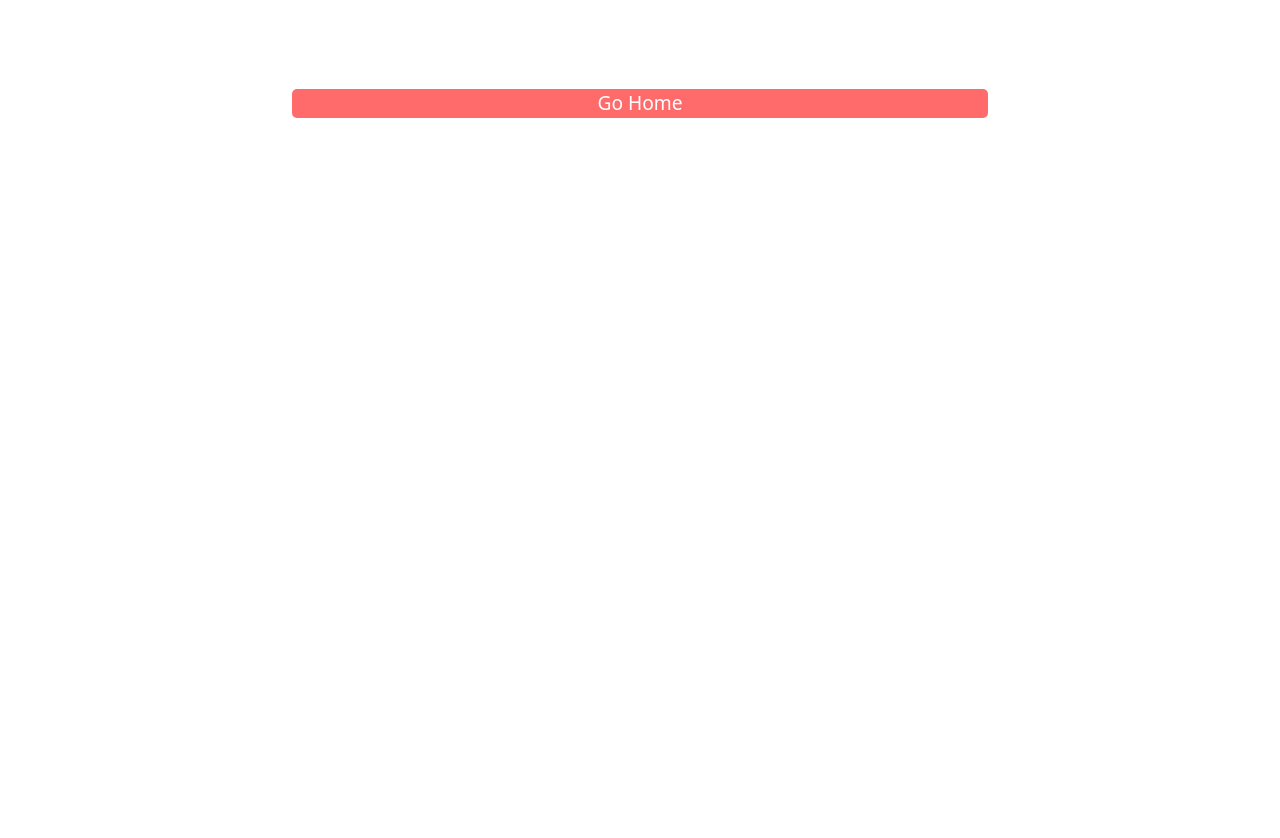
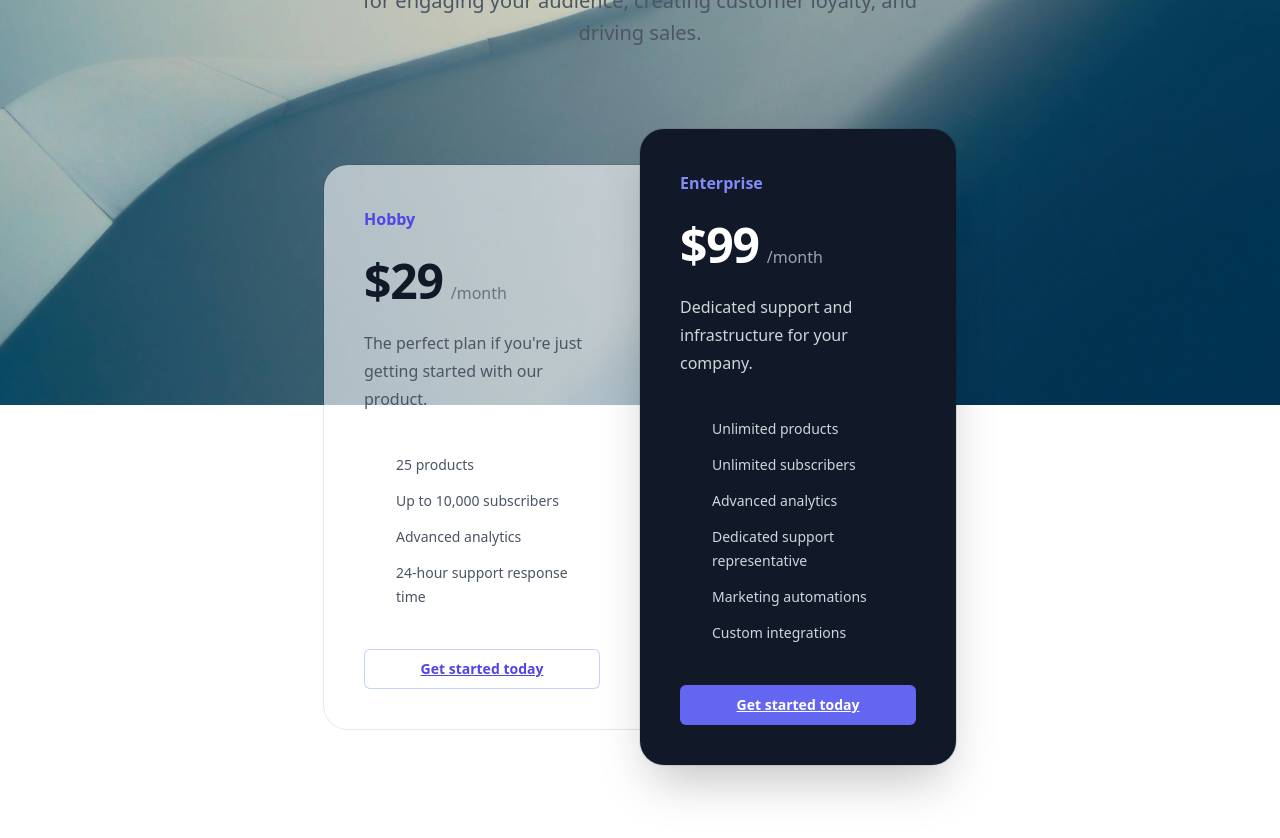
Before and after one commit to cabdarlingseh/Beetroot_react, a React (Create React App) app: page /pricing in a window 1280 px wide. Shown: the part 520-1358 px from the top of the page. Before the commit the page ends 925 px from the top, so only its background shows below. Built offline with nearby package versions, Linux system fonts and the light colour scheme.

Commit message:
tailwind and material ui

```diff
--- a/src/App.js
+++ b/src/App.js
@@ -1,4 +1,8 @@
 import React from 'react';
+import '@fontsource/roboto/300.css';
+import '@fontsource/roboto/400.css';
+import '@fontsource/roboto/500.css';
+import '@fontsource/roboto/700.css';
 import { BrowserRouter as Router, Routes, Route } from 'react-router-dom';
 import 'bootstrap/dist/css/bootstrap.css';
 import Layout from './components/Layout';
@@ -11,6 +15,7 @@
 import SinglePost from './components/Blog/SinglePost';
 import Homework from './components/Homework';
 import DepositPage from './components/DepositsPage/DepositPage';
+import PricingPage from './components/Pricing/PricingPage';
 
 function App() {
   return (
@@ -26,6 +31,7 @@
             <Route path="blog" element={<BlogPage />} />
             <Route path="blog/:id" element={<SinglePost />} />
             <Route path="deposits" element={<DepositPage />} />
+            <Route path='pricing' element={<PricingPage />} />
             <Route path="*" element={<NotFound />} />
           </Route>
         </Routes>
--- a/src/components/DepositsPage/DepositPage.js
+++ b/src/components/DepositsPage/DepositPage.js
@@ -3,6 +3,8 @@
 import { useEffect, useState } from 'react';
 import { db } from '../../firebase/firebaseConfig';
 import DepositsInfoModal from './DepositsInfoModal';
+import { Link } from 'react-router-dom';
+import { Paper, Table, TableBody, TableCell, TableContainer, TableHead, TableRow } from '@mui/material';
 
 export default function DepositPage() {
 
@@ -85,41 +87,47 @@
                         getAllProperty={getAllProperty} />
                 </div>
 
-                <div className='table_header'>
-                    <ul>
-                        <li className='table_header_item'>Property</li>
-                        <li className='table_header_item'>Move In Date</li>
-                        <li className='table_header_item'>Rent</li>
-                        <li className='table_header_item'>Deposit</li>
-                        <li className='table_header_item'>Status</li>
-                        <li className='table_header_item'>Actions</li>
-                    </ul>
-                </div>
+                <TableContainer component={Paper}>
+                    <Table sx={{ minWidth: 650 }} aria-label="simple table">
+                        <TableHead>
+                            <TableRow>
 
-                <div className='table_body'>
+                                <TableCell className='table_header_item'>Property</TableCell>
+                                <TableCell className='table_header_item'>Move In Date</TableCell>
+                                <TableCell className='table_header_item'>Rent</TableCell>
+                                <TableCell className='table_header_item'>Deposit</TableCell>
+                                <TableCell className='table_header_item'>Status</TableCell>
+                                <TableCell className='table_header_item'>Actions</TableCell>
+
+                            </TableRow>
+                        </TableHead>
+                        <TableBody>
                             {
                                 propertyArr.map(el => {
                                     return (
-                                <ul key={el.id}>
-                                    <li className='table_body_item'>{el.property}</li>
-                                    <li className='table_body_item'>{el.move_in_date}</li>
-                                    <li className='table_body_item'>${el.rent}</li>
-                                    <li className='table_body_item'>${el.deposit}</li>
-                                    <li className='table_body_item'>{getStatusLabel(el.status)}</li>
-                                    <li className='table_body_item'>
+                                        <TableRow key={el.id}>
+                                            <TableCell className='table_body_item'>{el.property}</TableCell>
+                                            <TableCell className='table_body_item'>{el.move_in_date}</TableCell>
+                                            <TableCell className='table_body_item'>${el.rent}</TableCell>
+                                            <TableCell className='table_body_item'>${el.deposit}</TableCell>
+                                            <TableCell className='table_body_item'>{getStatusLabel(el.status)}</TableCell>
+                                            <TableCell className='table_body_item'>
                                                 <button
                                                     onClick={() => callEditModal(el.id)}
                                                     className='btn btn-primary'>
                                                     Edit
                                                 </button>
-                                    </li>
-                                </ul>
+                                            </TableCell>
+                                        </TableRow>
                                     )
                                 })
                             }
-
+                        </TableBody>
+                    </Table>
+                </TableContainer>
+                <div>
+                    <Link to='/homework' className="go_home">Go Back To Homeworks</Link>
                 </div>
-
             </div>
         </div>
     )
--- a/src/components/DepositsPage/DepositsInfoModal.js
+++ b/src/components/DepositsPage/DepositsInfoModal.js
@@ -2,6 +2,8 @@
 import './DepositPage.scss';
 import { addDoc, collection, doc, updateDoc } from "firebase/firestore";
 import { db } from "../../firebase/firebaseConfig";
+import AddCircleIcon from '@mui/icons-material/AddCircle';
+import { Box, Button, Modal, TextField } from "@mui/material";
 
 export default function DepositsInfoModal({
     getAllProperty,
@@ -122,10 +124,15 @@
 
     return (
         <div>
-            <button className='add_btn btn btn-danger' onClick={openAddModal}>Add</button>
-            {
-                isModalVisible &&
+            <Button variant="contained" startIcon={<AddCircleIcon />} onClick={openAddModal}>
+                Add
+            </Button>
 
+            <Modal
+                open={isModalVisible}
+                onClose={() => setIsModalVisible(false)}
+            >
+                <Box>
                     <div className="add_modal">
 
                         <button
@@ -142,60 +149,66 @@
                         <div className="input_row">
                             <label>
                                 <p>Property name</p>
-                            <input
+                                <TextField
+                                    variant="standard"
                                     onChange={handleInputChange}
                                     value={formData.property}
                                     name="property"
                                     type="text"
-                                className="modal_input" />
+                                    className="modal_input_old" />
                             </label>
                         </div>
 
                         <div className="input_row">
                             <label>
                                 <p>Move In Date</p>
-                            <input
+                                <TextField
+                                    variant="standard"
+
                                     onChange={handleInputChange}
                                     value={formData.move_in_date}
                                     name="move_in"
                                     type="date"
-                                className="modal_input" />
+                                    className="modal_input_old" />
                             </label>
                         </div>
 
                         <div className="input_row">
                             <label>
                                 <p>Rent</p>
-                            <input
+                                <TextField
+                                    variant="standard"
                                     onChange={handleInputChange}
                                     value={formData.rent}
                                     name="rent"
                                     type="number"
-                                className="modal_input" />
+                                    className="modal_input_old" />
                             </label>
                         </div>
 
                         <div className="input_row">
                             <label>
                                 <p>Deposit</p>
-                            <input
+                                <TextField
+                                    variant="standard"
                                     onChange={handleInputChange}
                                     value={formData.deposit}
                                     name="deposit"
                                     type="number"
-                                className="modal_input" />
+                                    className="modal_input_old" />
                             </label>
                         </div>
 
                         <div className="input_row">
                             <label>
                                 <p>Status</p>
-                            <input
+                                <TextField
+                                    variant="standard"
                                     onChange={handleInputChange}
                                     value={formData.status}
                                     name="status"
                                     type="number"
-                                className="modal_input" />
+                                    className="modal_input_old" />
                             </label>
                         </div>
 
@@ -206,7 +219,11 @@
                             {propertyToEdit ? 'Edit Item' : 'Add Item'}
                         </button>
                     </div>
-            }
+
+                </Box>
+
+            </Modal>
+
         </div >
     )
 }
--- a/src/components/Homework.js
+++ b/src/components/Homework.js
@@ -32,6 +32,9 @@
                     <Link to="/deposits">Deposits</Link>
                 </li>
                 <li>
+                    <Link to="/pricing">Pricing</Link>
+                </li>
+                <li>
                     <Link to='/' className="home-link">Go Home</Link>
                 </li>
             </ul>
--- /dev/null
+++ b/src/components/Pricing/PricingPage.js
@@ -0,0 +1,125 @@
+// import { CheckIcon } from '@heroicons/react/20/solid'
+
+const tiers = [
+    {
+        name: 'Hobby',
+        id: 'tier-hobby',
+        href: '#',
+        priceMonthly: '$29',
+        description: "The perfect plan if you're just getting started with our product.",
+        features: ['25 products', 'Up to 10,000 subscribers', 'Advanced analytics', '24-hour support response time'],
+        featured: false,
+    },
+    {
+        name: 'Enterprise',
+        id: 'tier-enterprise',
+        href: '#',
+        priceMonthly: '$99',
+        description: 'Dedicated support and infrastructure for your company.',
+        features: [
+            'Unlimited products',
+            'Unlimited subscribers',
+            'Advanced analytics',
+            'Dedicated support representative',
+            'Marketing automations',
+            'Custom integrations',
+        ],
+        featured: true,
+    },
+]
+
+function classNames(...classes) {
+    return classes.filter(Boolean).join(' ')
+}
+
+export default function PricingPage() {
+    return (
+        <div className="relative isolate px-6 py-24 sm:py-32 lg:px-8">
+            <div aria-hidden="true" className="absolute inset-x-0 -top-3 -z-10 transform-gpu overflow-hidden px-36 blur-3xl">
+                <div
+                    style={{
+                        clipPath:
+                            'polygon(74.1% 44.1%, 100% 61.6%, 97.5% 26.9%, 85.5% 0.1%, 80.7% 2%, 72.5% 32.5%, 60.2% 62.4%, 52.4% 68.1%, 47.5% 58.3%, 45.2% 34.5%, 27.5% 76.7%, 0.1% 64.9%, 17.9% 100%, 27.6% 76.8%, 76.1% 97.7%, 74.1% 44.1%)',
+                    }}
+                    className="mx-auto aspect-1155/678 w-[72.1875rem] bg-linear-to-tr from-[#ff80b5] to-[#9089fc] opacity-30"
+                />
+            </div>
+            <div className="mx-auto max-w-4xl text-center">
+                <h2 className="text-base/7 font-semibold text-indigo-600">Pricing</h2>
+                <p className="mt-2 text-5xl font-semibold tracking-tight text-balance text-gray-900 sm:text-6xl">
+                    Choose the right plan for you
+                </p>
+            </div>
+            <p className="mx-auto mt-6 max-w-2xl text-center text-lg font-medium text-pretty text-gray-600 sm:text-xl/8">
+                Choose an affordable plan that’s packed with the best features for engaging your audience, creating customer
+                loyalty, and driving sales.
+            </p>
+            <div className="mx-auto mt-16 grid max-w-lg grid-cols-1 items-center gap-y-6 sm:mt-20 sm:gap-y-0 lg:max-w-4xl lg:grid-cols-2">
+                {tiers.map((tier, tierIdx) => (
+                    <div
+                        key={tier.id}
+                        className={classNames(
+                            tier.featured ? 'relative bg-gray-900 shadow-2xl' : 'bg-white/60 sm:mx-8 lg:mx-0',
+                            tier.featured
+                                ? ''
+                                : tierIdx === 0
+                                    ? 'rounded-t-3xl sm:rounded-b-none lg:rounded-tr-none lg:rounded-bl-3xl'
+                                    : 'sm:rounded-t-none lg:rounded-tr-3xl lg:rounded-bl-none',
+                            'rounded-3xl p-8 ring-1 ring-gray-900/10 sm:p-10',
+                        )}
+                    >
+                        <h3
+                            id={tier.id}
+                            className={classNames(tier.featured ? 'text-indigo-400' : 'text-indigo-600', 'text-base/7 font-semibold')}
+                        >
+                            {tier.name}
+                        </h3>
+                        <p className="mt-4 flex items-baseline gap-x-2">
+                            <span
+                                className={classNames(
+                                    tier.featured ? 'text-white' : 'text-gray-900',
+                                    'text-5xl font-semibold tracking-tight',
+                                )}
+                            >
+                                {tier.priceMonthly}
+                            </span>
+                            <span className={classNames(tier.featured ? 'text-gray-400' : 'text-gray-500', 'text-base')}>/month</span>
+                        </p>
+                        <p className={classNames(tier.featured ? 'text-gray-300' : 'text-gray-600', 'mt-6 text-base/7')}>
+                            {tier.description}
+                        </p>
+                        <ul
+                            role="list"
+                            className={classNames(
+                                tier.featured ? 'text-gray-300' : 'text-gray-600',
+                                'mt-8 space-y-3 text-sm/6 sm:mt-10',
+                            )}
+                        >
+                            {tier.features.map((feature) => (
+                                <li key={feature} className="flex gap-x-3">
+                                    {/* <CheckIcon
+                                        aria-hidden="true"
+                                        className={classNames(tier.featured ? 'text-indigo-400' : 'text-indigo-600', 'h-6 w-5 flex-none')}
+                                    /> */}
+                                    {feature}
+                                </li>
+                            ))}
+                        </ul>
+                        <a
+                            href={tier.href}
+                            aria-describedby={tier.id}
+                            className={classNames(
+                                tier.featured
+                                    ? 'bg-indigo-500 text-white shadow-xs hover:bg-indigo-400 focus-visible:outline-indigo-500'
+                                    : 'text-indigo-600 ring-1 ring-indigo-200 ring-inset hover:ring-indigo-300 focus-visible:outline-indigo-600',
+                                'mt-8 block rounded-md px-3.5 py-2.5 text-center text-sm font-semibold focus-visible:outline-2 focus-visible:outline-offset-2 sm:mt-10',
+                            )}
+                        >
+                            Get started today
+                        </a>
+                    </div>
+                ))}
+            </div>
+        </div>
+    )
+}
--- a/src/components/SearchInput.js
+++ b/src/components/SearchInput.js
@@ -1,5 +1,6 @@
 import { useState } from "react";
 import './assets/Movies.scss';
+import { Button, TextField } from "@mui/material";
 
 
 
@@ -16,8 +17,14 @@
     return (
         <div>
             <div className="input-group mb-3">
-                <input onChange={changeHandler} type="text" className="form-control" placeholder="Movie name" />
-                <button onClick={() => onSearchFunction()} className="btn btn-outline-secondary search" type="button">Search</button>
+
+                <TextField id="standard-basic" label="Movie name" variant="standard" onChange={changeHandler} className="search_input" />
+
+                {/* <input onChange={changeHandler} type="text" className="form-control" placeholder="Movie name" /> */}
+
+                <Button onClick={() => onSearchFunction()} variant="contained" color="success">Search</Button>
+
+                {/* <button onClick={() => onSearchFunction()} className="btn btn-outline-secondary search" type="button">Search</button> */}
             </div>
         </div>
     )
--- a/src/components/assets/Movies.scss
+++ b/src/components/assets/Movies.scss
@@ -8,3 +8,7 @@
     color: blueviolet;
     background-color: black;
 }
+
+.search_input {
+    width: 80%;
+}
--- a/src/index.css
+++ b/src/index.css
@@ -1,3 +1,9 @@
+@tailwind base;
+@tailwind components;
+@tailwind utilities;
+
+
+
 body {
   margin: 0;
   font-family: -apple-system, BlinkMacSystemFont, 'Segoe UI', 'Roboto', 'Oxygen',
--- /dev/null
+++ b/tailwind.config.js
@@ -0,0 +1,11 @@
+/** @type {import('tailwindcss').Config} */
+module.exports = {
+  content: [
+    "./src/**/*.{js,jsx,ts,tsx}",
+    "./src/**/**/*.{js,jsx,ts,tsx}"
+  ],
+  theme: {
+    extend: {},
+  },
+  plugins: [],
+}
```
Also changed, not shown: package.json (+9 -0 lines), 1 other file (tests, documents, lock files or other folders). Lines whose indentation alone changed are shown as unchanged.
